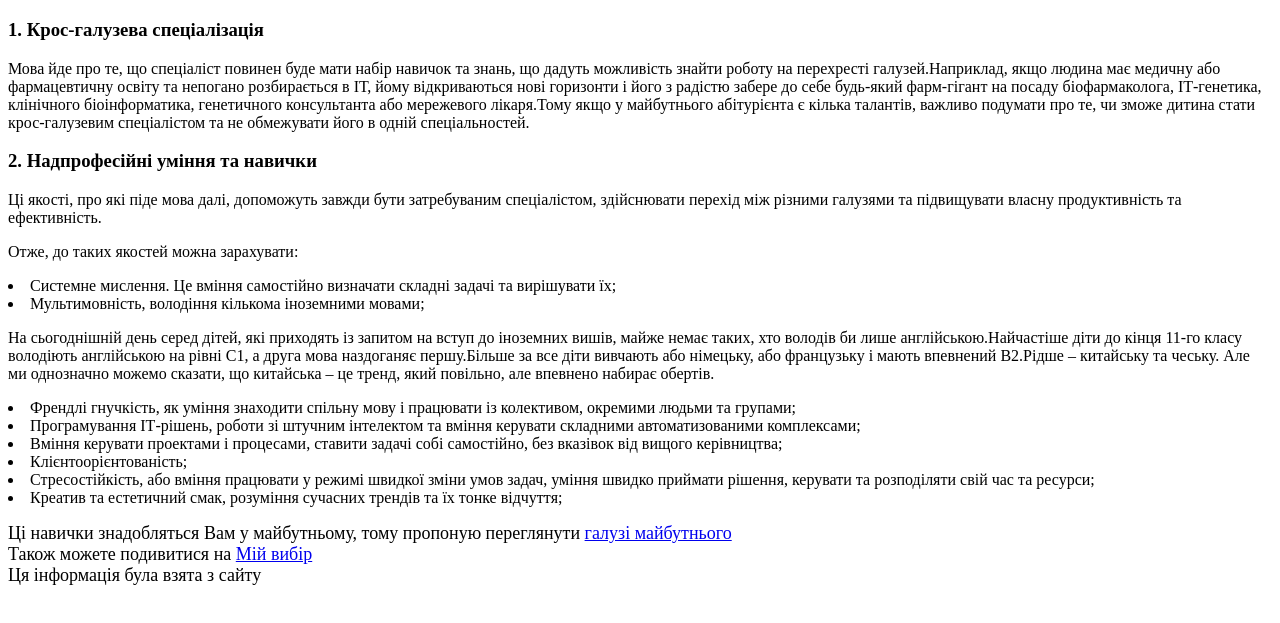
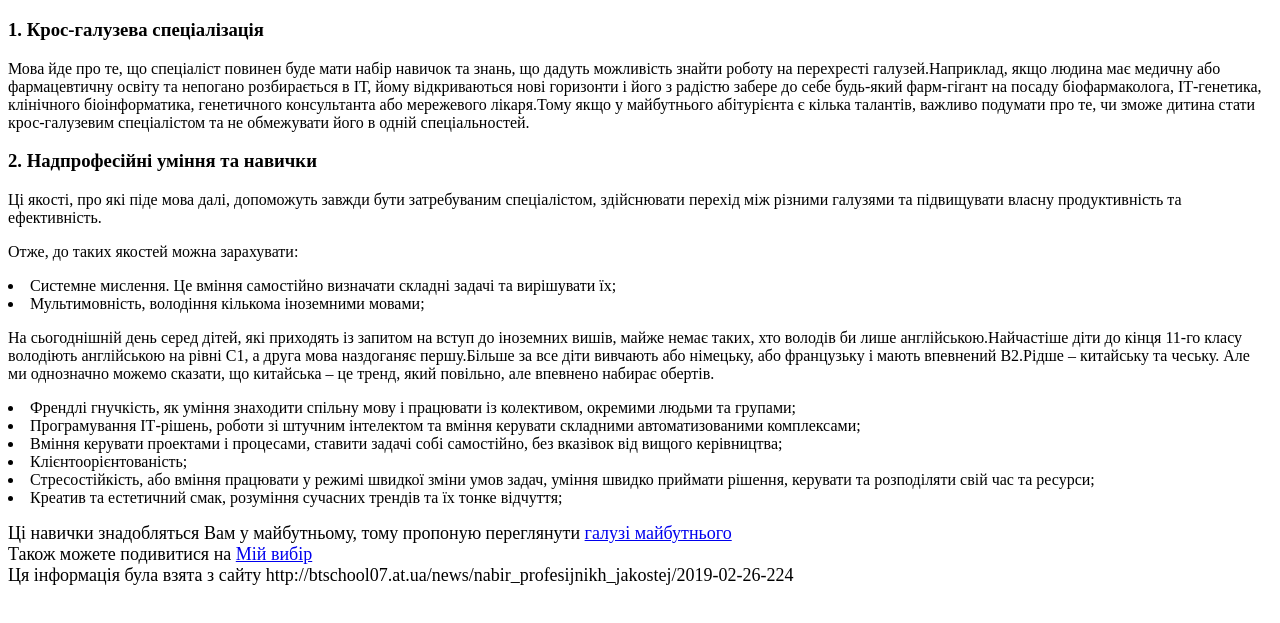
Before and after one commit to lenin-alexey/lenin-alexey.github.io, a plain HTML site: page 1.html in a window 1280 px wide. Shown: the part 61-684 px from the top of the page. Drawn offline with Linux system fonts and the light colour scheme.

Commit message:
Update 1.html

```diff
--- a/1.html
+++ b/1.html
@@ -22,6 +22,6 @@
 		<li>Креатив та естетичний смак, розуміння сучасних трендів та їх тонке відчуття;</li></p>
 		<p><font size="4">Ці навички знадобляться Вам у майбутньому, тому пропоную переглянути <a href="2.html">галузі майбутнього</a><br>
 	<font size="4">Також можете подивитися на <a href="3.html">Мій вибір</a></font><br>
-	<font size="4">Ця інформація була взята з<a href="http://btschool07.at.ua/news/nabir_profesijnikh_jakostej/2019-02-26-224"></a> сайту</font></p>
+	<font size="4">Ця інформація була взята з сайту<a href="http://btschool07.at.ua/news/nabir_profesijnikh_jakostej/2019-02-26-224"></a> http://btschool07.at.ua/news/nabir_profesijnikh_jakostej/2019-02-26-224</font></p>
 </body>
 </html>
```
